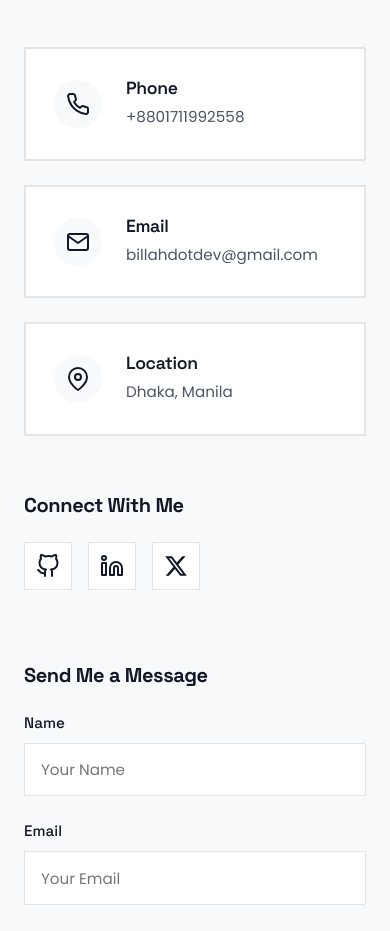
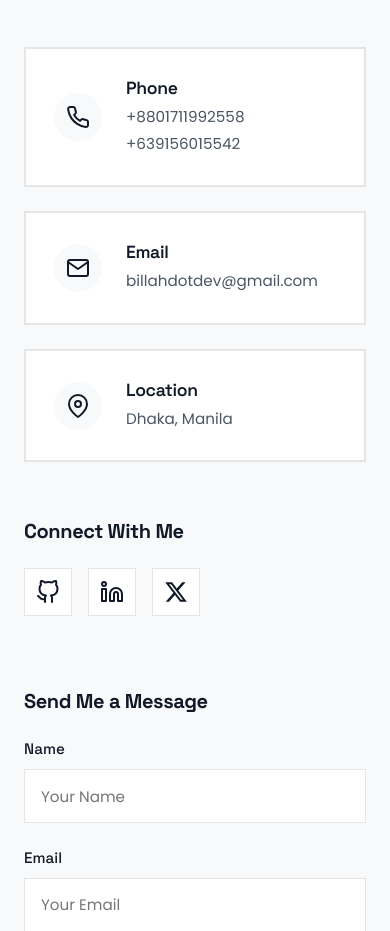
Before and after one commit to billahdotdev/billah, a React (Vite) app: page / in a window 390 px wide. Shown: the part 9800-10731 px from the top of the page. Built offline with nearby package versions, Linux system fonts and the light colour scheme.

Commit message:
Change Phone Number

```diff
--- a/src/sections/Contact.jsx
+++ b/src/sections/Contact.jsx
@@ -73,6 +73,7 @@ const Contact = () => {
               <div className="contact-details">
                 <h3>Phone</h3>
                 <p>+8801711992558</p>
+                <p>+639156015542</p>
               </div>
             </div>
 
```
